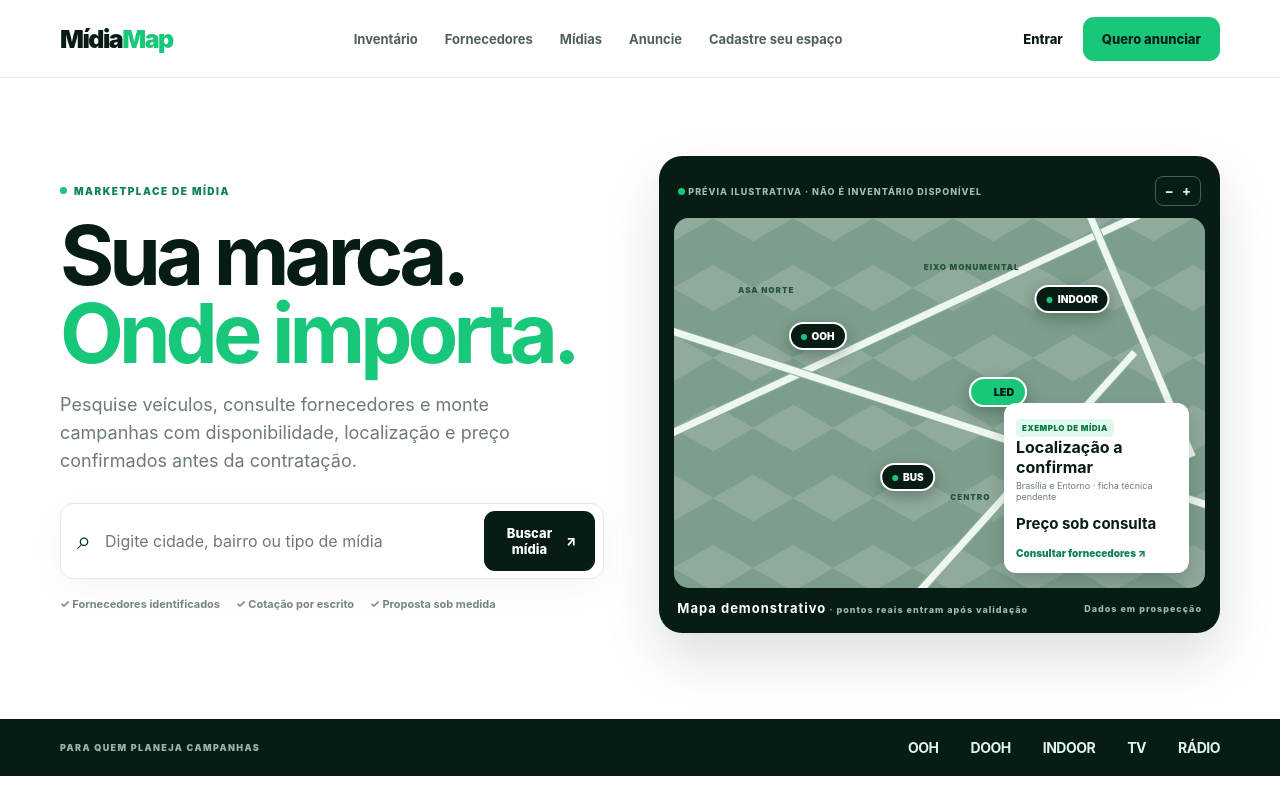
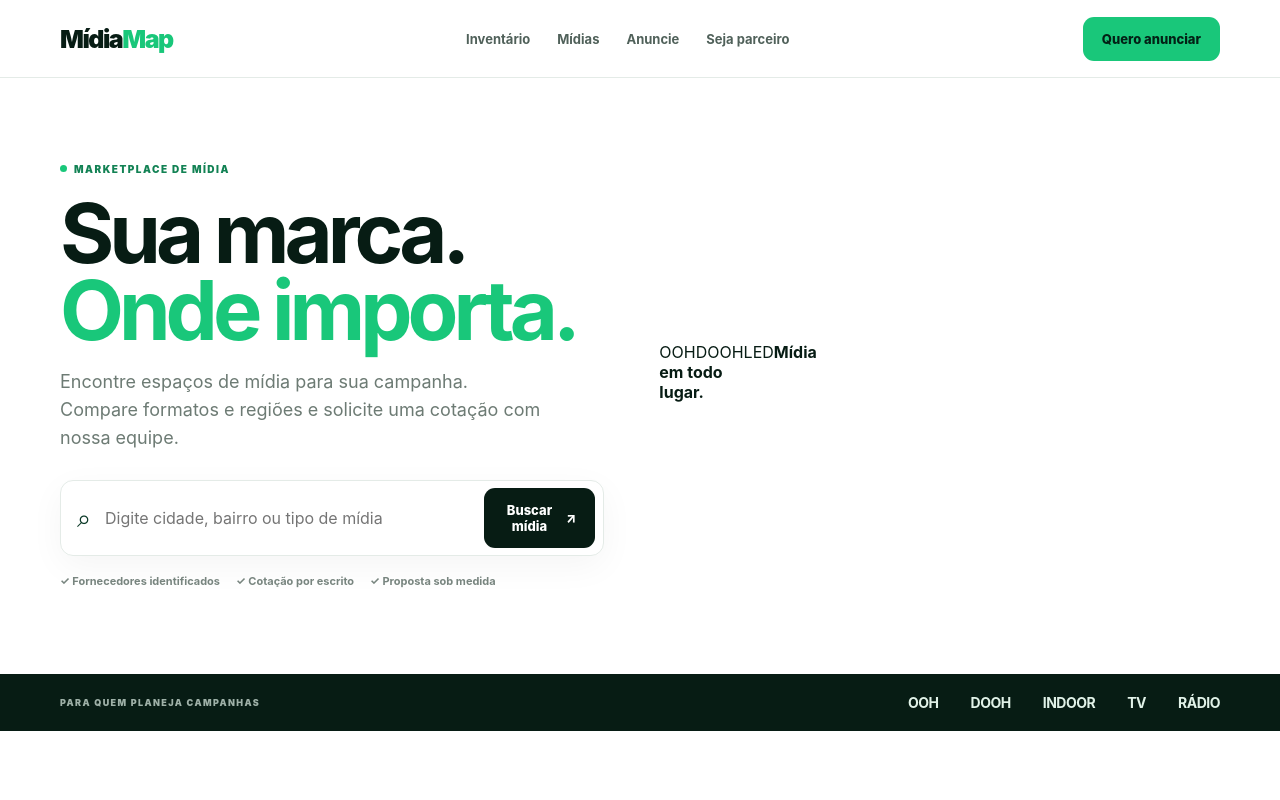
Before and after one commit to studioalfamarketingdigital-dev/midiamap-github-pages, a Next.js app: page / in a window 1280 px wide. Shown: the top 800 px of the page. Built offline with nearby package versions, Linux system fonts and the light colour scheme.

Commit message:
Remove supplier directory and fake hero map

```diff
--- a/app/page.tsx
+++ b/app/page.tsx
@@ -1,5 +1,4 @@
 import Inventory from '../components/Inventory';
-import SupplierDirectory from '../components/SupplierDirectory';
 
 const mediaTypes = [
   { icon: '▰', title: 'Outdoor', text: 'Grandes formatos em ruas e avenidas.' },
@@ -29,9 +28,9 @@ export default function Home() {
         <div className="container nav">
           <a className="brand" href="#top" aria-label="MídiaMap início">Mídia<span>Map</span></a>
           <nav className="nav-links" aria-label="Navegação principal">
-            <a href="#inventario">Inventário</a><a href="#fornecedores">Fornecedores</a><a href="#midias">Mídias</a><a href="#anuncie">Anuncie</a><a href="#cadastro">Cadastre seu espaço</a>
+            <a href="#inventario">Inventário</a><a href="#midias">Mídias</a><a href="#anuncie">Anuncie</a><a href="#cadastro">Seja parceiro</a>
           </nav>
-          <div className="nav-actions"><a className="login" href="mailto:studioalfamktag@bol.com.br?subject=Entrar na MídiaMap">Entrar</a><a className="button button-green" href="#anuncie">Quero anunciar</a></div>
+          <div className="nav-actions"><a className="button button-green" href="#anuncie">Quero anunciar</a></div>
         </div>
       </header>
 
@@ -40,31 +39,26 @@ export default function Home() {
           <div className="hero-copy">
             <span className="eyebrow"><span className="eyebrow-dot" /> MARKETPLACE DE MÍDIA</span>
             <h1>Sua marca.<br /><em>Onde importa.</em></h1>
-            <p className="hero-lead">Pesquise veículos, consulte fornecedores e monte campanhas com disponibilidade, localização e preço confirmados antes da contratação.</p>
+            <p className="hero-lead">Encontre espaços de mídia para sua campanha. Compare formatos e regiões e solicite uma cotação com nossa equipe.</p>
             <form className="hero-search" action="/#inventario" method="get"><span className="search-icon">⌕</span><input className="hero-search-input" type="search" name="q" placeholder="Digite cidade, bairro ou tipo de mídia" aria-label="Buscar mídia por cidade, bairro ou formato" /><button className="button button-dark" type="submit">Buscar mídia <span>↗</span></button></form>
             <div className="hero-meta"><span>✓ Fornecedores identificados</span><span>✓ Cotação por escrito</span><span>✓ Proposta sob medida</span></div>
           </div>
-          <div className="hero-map" aria-label="Mapa ilustrativo de espaços publicitários">
-            <div className="map-topline"><span><i className="live-dot" /> PRÉVIA ILUSTRATIVA · NÃO É INVENTÁRIO DISPONÍVEL</span><span className="map-control">− &nbsp; +</span></div>
-            <div className="map-grid"><div className="road r1" /><div className="road r2" /><div className="road r3" /><div className="road r4" /><span className="district d1">ASA NORTE</span><span className="district d2">CENTRO</span><span className="district d3">EIXO MONUMENTAL</span><span className="map-pin p1">OOH</span><span className="map-pin p2 active">LED</span><span className="map-pin p3">BUS</span><span className="map-pin p4">INDOOR</span><div className="map-preview"><span className="preview-tag">EXEMPLO DE MÍDIA</span><strong>Localização a confirmar</strong><small>Brasília e Entorno · ficha técnica pendente</small><b>Preço sob consulta</b><a href="#fornecedores">Consultar fornecedores ↗</a></div></div>
-            <div className="map-footer"><span><b>Mapa demonstrativo</b> · pontos reais entram após validação</span><span>Dados em prospecção</span></div>
-          </div>
+          <div className="hero-visual"><div className="hero-visual-orbit"><span>OOH</span><span>DOOH</span><span>LED</span><b>Mídia<br/>em todo<br/>lugar.</b></div></div>
         </section>
 
         <section className="trust-strip"><div className="container trust-inner"><span>PARA QUEM PLANEJA CAMPANHAS</span><div><b>OOH</b> <b>DOOH</b> <b>INDOOR</b> <b>TV</b> <b>RÁDIO</b></div></div></section>
 
         <section className="section" id="midias"><div className="container"><div className="section-heading"><div><span className="eyebrow">EXPLORE POR FORMATO</span><h2>Encontre a mídia certa<br /><span>para sua campanha.</span></h2></div><p>Do outdoor tradicional à TV, rádio e mídia impressa. Explore formatos e solicite um plano de mídia com apoio da nossa equipe.</p></div><div className="type-grid">{mediaTypes.map((type) => <a className="type-card" href="#inventario" key={type.title}><span className="type-icon">{type.icon}</span><h3>{type.title}</h3><p>{type.text}</p><span className="arrow">↗</span></a>)}</div></div></section>
 
-        <section className="section inventory-section" id="inventario"><div className="container"><div className="section-heading compact"><div><span className="eyebrow">INVENTÁRIO EM DESTAQUE</span><h2>Sua próxima campanha<br /><span>começa no mapa.</span></h2></div><a className="text-link" href="#fornecedores">Ver fornecedores ↗</a></div><Inventory /></div></section>
+        <section className="section inventory-section" id="inventario"><div className="container"><div className="section-heading compact"><div><span className="eyebrow">INVENTÁRIO EM DESTAQUE</span><h2>Sua próxima campanha<br /><span>começa no mapa.</span></h2></div><span className="text-link">Espaços e formatos</span></div><Inventory /></div></section>
 
-        <SupplierDirectory />
 
-        <section className="split-cta container" id="anuncie"><div><span className="eyebrow light">PARA ANUNCIANTES</span><h2>Encontre onde<br /><em>sua marca deve estar.</em></h2><p>Conte seu objetivo, região e orçamento. Nossa equipe pesquisa os veículos, consulta disponibilidade e prepara uma proposta de campanha.</p><a className="button button-green" href="#inventario">Explorar inventário ↗</a></div><div className="cta-orbit"><div className="orbit orbit-a" /><div className="orbit orbit-b" /><div className="orbit-label">SUA<br /><b>MARCA</b></div><span className="orbit-pin op1">OOH</span><span className="orbit-pin op2">LED</span><span className="orbit-pin op3">DOOH</span></div></section>
+        <section className="split-cta container" id="anuncie"><div><span className="eyebrow light">PARA ANUNCIANTES</span><h2>Encontre onde<br /><em>sua marca deve estar.</em></h2><p>Conte seu objetivo, região e orçamento. Nossa equipe pesquisa opções, consulta disponibilidade e prepara uma proposta de campanha.</p><a className="button button-green" href="#inventario">Explorar inventário ↗</a></div><div className="cta-orbit"><div className="orbit orbit-a" /><div className="orbit orbit-b" /><div className="orbit-label">SUA<br /><b>MARCA</b></div><span className="orbit-pin op1">OOH</span><span className="orbit-pin op2">LED</span><span className="orbit-pin op3">DOOH</span></div></section>
 
-        <section className="owner-section" id="cadastro"><div className="container owner-inner"><div><span className="eyebrow">PARA DONOS DE MÍDIA</span><h2>Tem um espaço<br /><span>publicitário?</span></h2><p>É proprietário ou representante de um veículo? Apresente seus formatos, praças, tabela comercial e dados de audiência para entrar na nossa base de fornecedores.</p></div><a className="button button-dark" href="mailto:studioalfamktag@bol.com.br?subject=Cadastro de veículo de mídia no MídiaMap&body=Olá! Quero cadastrar meu veículo de mídia na base da MídiaMap.\n\nNome do veículo/empresa:\nCidade/UF:\nFormatos disponíveis:\nContato comercial:\nTabela e mídia kit (anexar):">Quero ser fornecedor ↗</a></div></section>
+        <section className="owner-section" id="cadastro"><div className="container owner-inner"><div><span className="eyebrow">PARA DONOS DE MÍDIA</span><h2>Tem um espaço<br /><span>publicitário?</span></h2><p>É proprietário ou representante de um veículo? Apresente seus formatos, praças, tabela comercial e dados de audiência para nossa equipe avaliar uma parceria.</p></div><a className="button button-dark" href="mailto:studioalfamktag@bol.com.br?subject=Cadastro de veículo de mídia no MídiaMap&body=Olá! Quero cadastrar meu veículo de mídia na base da MídiaMap.\n\nNome do veículo/empresa:\nCidade/UF:\nFormatos disponíveis:\nContato comercial:\nTabela e mídia kit (anexar):">Quero ser fornecedor ↗</a></div></section>
       </main>
 
-      <footer className="footer"><div className="container footer-main"><div><a className="brand footer-brand" href="#top">Mídia<span>Map</span></a><p>Planejamento, negociação e oportunidades de mídia em um só lugar.</p></div><div className="footer-col"><b>PLATAFORMA</b><a href="#inventario">Inventário</a><a href="#midias">Mídias</a><a href="#anuncie">Anuncie</a><a href="#cadastro">Cadastre seu espaço</a></div><div className="footer-col"><b>EMPRESA</b><a href="mailto:studioalfamktag@bol.com.br">Contato</a><a href="#top">Sobre</a><a href="#top">Privacidade</a></div><div className="footer-col"><b>MÍDIAS</b><a href="#inventario">Outdoor</a><a href="#inventario">DOOH</a><a href="#inventario">LED</a><a href="#inventario">Indoor</a></div></div><div className="container footer-bottom"><span>© 2026 MídiaMap. Um produto S.Alfa MKT.</span><span>midiamap.studioalfamkt.online</span></div></footer>
+      <footer className="footer"><div className="container footer-main"><div><a className="brand footer-brand" href="#top">Mídia<span>Map</span></a><p>Planejamento, negociação e oportunidades de mídia em um só lugar.</p></div><div className="footer-col"><b>PLATAFORMA</b><a href="#inventario">Inventário</a><a href="#midias">Mídias</a><a href="#anuncie">Anuncie</a><a href="#cadastro">Seja parceiro</a></div><div className="footer-col"><b>EMPRESA</b><a href="mailto:studioalfamktag@bol.com.br">Contato</a><a href="#top">Sobre</a><a href="#top">Privacidade</a></div><div className="footer-col"><b>MÍDIAS</b><a href="#inventario">Outdoor</a><a href="#inventario">DOOH</a><a href="#inventario">LED</a><a href="#inventario">Indoor</a></div></div><div className="container footer-bottom"><span>© 2026 MídiaMap. Um produto S.Alfa MKT.</span><span>midiamap.studioalfamkt.online</span></div></footer>
     </>
   );
 }
```
